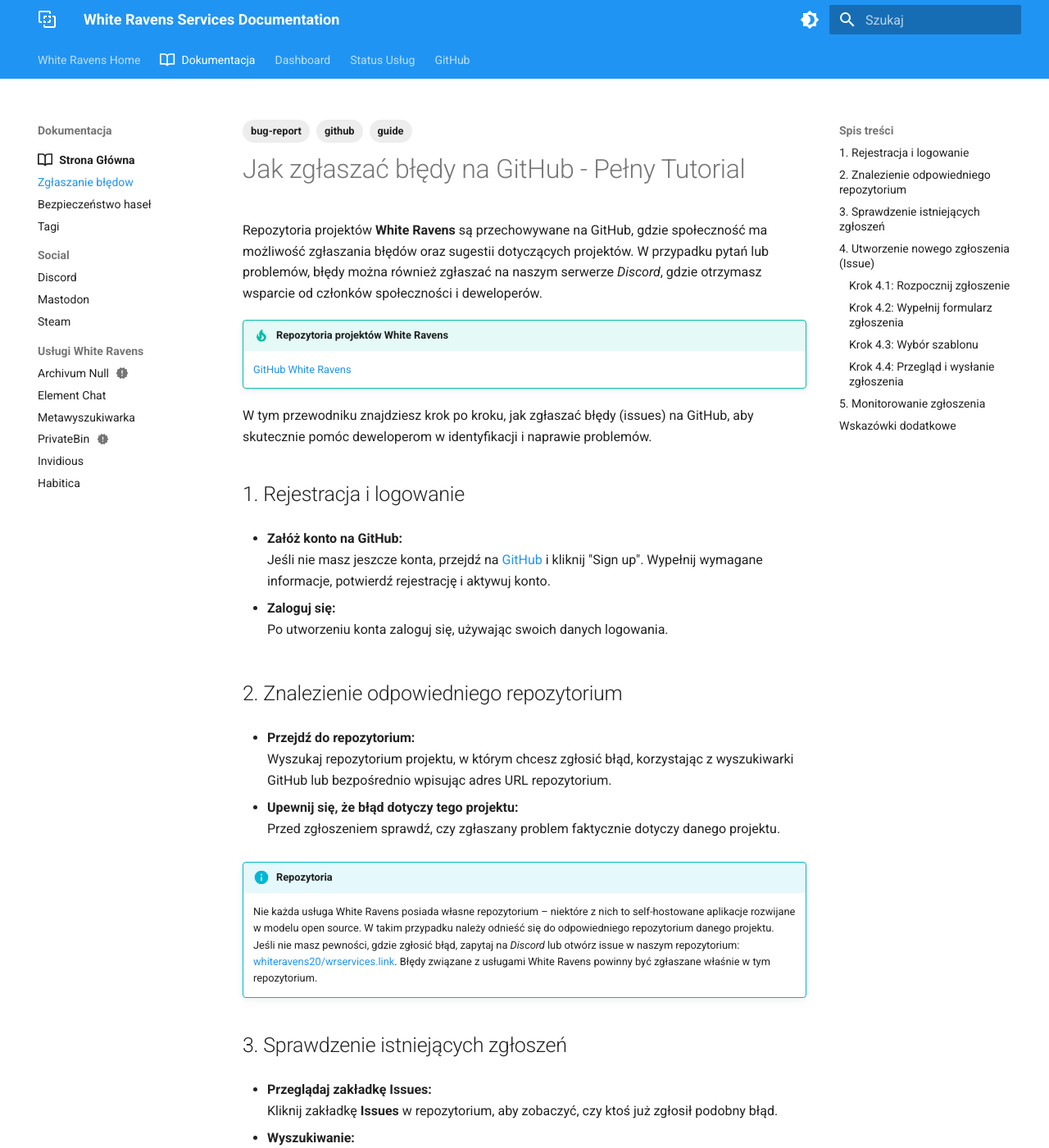
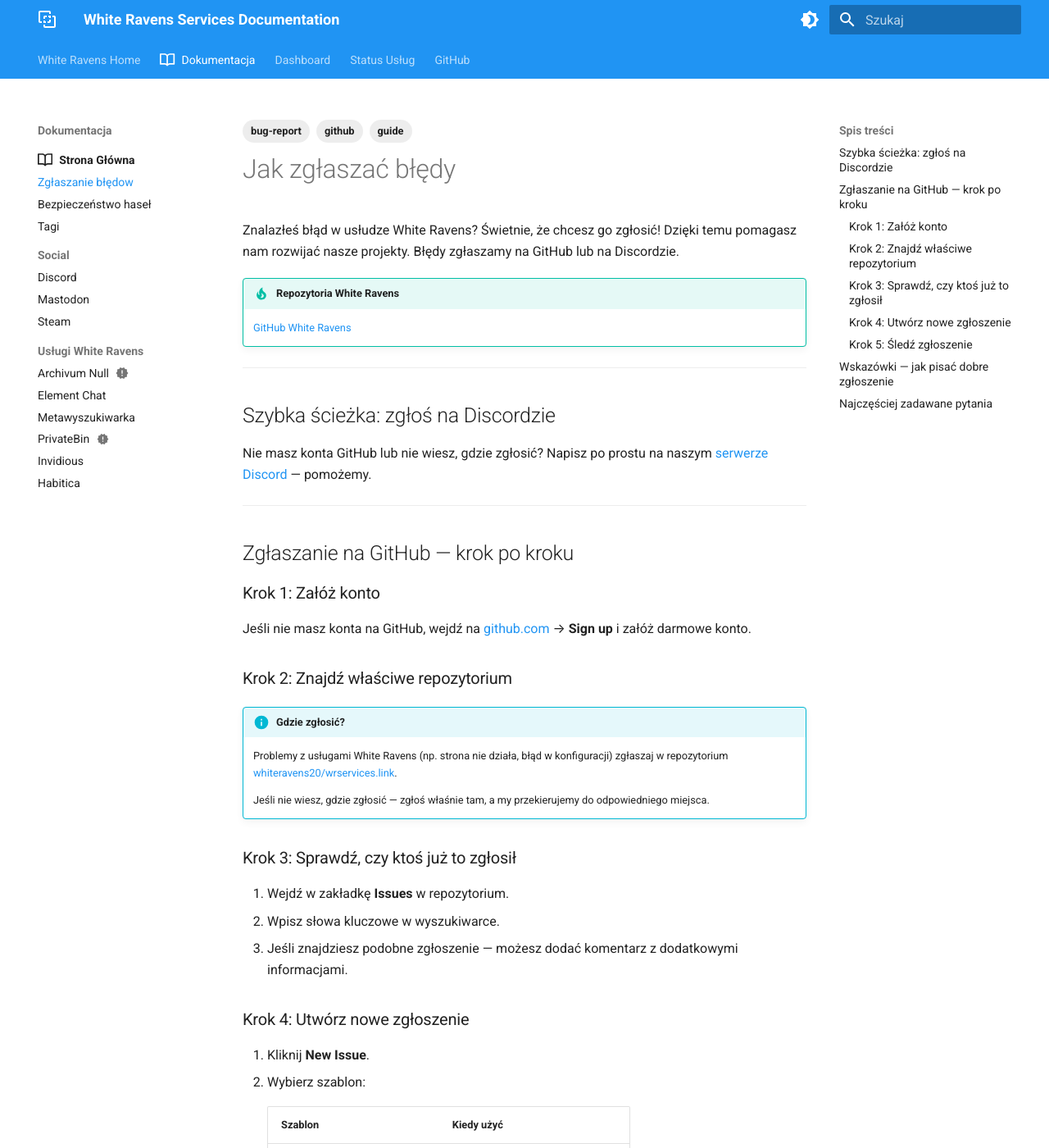
Before and after one commit to whiteravens20/wrservices.link, an MkDocs documentation site: the page built from docs/bugs.md, in a window 1280 px wide and 1400 px high. Shown: the whole window at 82% size. Built offline with MkDocs 1.6.1 and Material for MkDocs 9.7.7, drawn with Linux system fonts in a browser that asks for light colours; emoji names are drawn with the system emoji font; some of the changed text lies outside the part shown.

Commit message:
simplify bug reporting documentation

```diff
--- a/docs/bugs.md
+++ b/docs/bugs.md
@@ -5,100 +5,84 @@
   - guide
 ---
 
-# Jak zgłaszać błędy na GitHub - Pełny Tutorial
+# Jak zgłaszać błędy
 
-Repozytoria projektów **White Ravens** są przechowywane na GitHub, gdzie społeczność ma możliwość zgłaszania błędów oraz sugestii dotyczących projektów. W przypadku pytań lub problemów, błędy można również zgłaszać na naszym serwerze *Discord*, gdzie otrzymasz wsparcie od członków społeczności i deweloperów.
+Znalazłeś błąd w usłudze White Ravens? Świetnie, że chcesz go zgłosić! Dzięki temu pomagasz nam rozwijać nasze projekty. Błędy zgłaszamy na GitHub lub na Discordzie.
 
-!!! tip "Repozytoria projektów White Ravens"
+!!! tip "Repozytoria White Ravens"
     [GitHub White Ravens](https://github.com/orgs/whiteravens20/repositories)
-
-W tym przewodniku znajdziesz krok po kroku, jak zgłaszać błędy (issues) na GitHub, aby skutecznie pomóc deweloperom w identyfikacji i naprawie problemów.
-
-## 1. Rejestracja i logowanie
-
-- **Załóż konto na GitHub:**
-  Jeśli nie masz jeszcze konta, przejdź na [GitHub](https://github.com/) i kliknij "Sign up". Wypełnij wymagane informacje, potwierdź rejestrację i aktywuj konto.
-
-- **Zaloguj się:**
-  Po utworzeniu konta zaloguj się, używając swoich danych logowania.
-
-## 2. Znalezienie odpowiedniego repozytorium
-
-- **Przejdź do repozytorium:**
-  Wyszukaj repozytorium projektu, w którym chcesz zgłosić błąd, korzystając z wyszukiwarki GitHub lub bezpośrednio wpisując adres URL repozytorium.
-
-- **Upewnij się, że błąd dotyczy tego projektu:**
-  Przed zgłoszeniem sprawdź, czy zgłaszany problem faktycznie dotyczy danego projektu.
-
-!!! info "Repozytoria"
-    Nie każda usługa White Ravens posiada własne repozytorium – niektóre z nich to self-hostowane aplikacje rozwijane w modelu open source. W takim przypadku należy odnieść się do odpowiedniego repozytorium danego projektu. Jeśli nie masz pewności, gdzie zgłosić błąd, zapytaj na *Discord* lub otwórz issue w naszym repozytorium: [whiteravens20/wrservices.link](https://github.com/whiteravens20/wrservices.link). Błędy związane z usługami White Ravens powinny być zgłaszane właśnie w tym repozytorium.
-
-## 3. Sprawdzenie istniejących zgłoszeń
-
-- **Przeglądaj zakładkę Issues:**
-  Kliknij zakładkę **Issues** w repozytorium, aby zobaczyć, czy ktoś już zgłosił podobny błąd.
-
-- **Wyszukiwanie:**
-  Użyj wyszukiwarki w zakładce Issues, aby znaleźć podobne zgłoszenia. Jeśli zgłoszenie już istnieje, możesz dodać komentarz lub obserwować dyskusję.
-
-## 4. Utworzenie nowego zgłoszenia (Issue)
-
-!!! tip "Język na GitHub"
-    Preferowanym językiem zgłaszania błędów i komunikacji na GitHub jest język angielski, ze względu na globalną społeczność. Oczywiście, nie zabrania się używania innych języków.
-
-### Krok 4.1: Rozpocznij zgłoszenie
-
-- Kliknij przycisk ***New Issue***, który zazwyczaj znajduje się w górnej części zakładki Issues.
-
-### Krok 4.2: Wypełnij formularz zgłoszenia
-
-- **Tytuł zgłoszenia:**
-  Wprowadź krótki, ale precyzyjny tytuł opisujący problem (np. "Błąd przy zapisywaniu ustawień użytkownika").
-
-!!! success "Szablony"
-    Repozytorium [whiteravens20/wrservices.link](https://github.com/whiteravens20/wrservices.link) posiada szablony zgłaszania błędów i proponowania usprawnień. Gotowe szablony pomogą Ci w utworzeniu odpowiedniego zgłoszenia :rocket:
-
-### Krok 4.3: Wybór szablonu
-- **Zgłaszając błąd (*New issue*) wybierz jedną z dostępnych opcji:**
-    - ***Bug Report*** (zgłoś błąd).
-    - ***Documentation Issue*** (zgłoś błędy w dokumentacji lub zasugeruj zmiany).
-    - ***New Feature / Service Request*** (zaproponuj nowe opcje i usługi).
-
-    Możesz wybrać opcję ***Blank issue*** jeśli zgłoszenie nie pasuje do żadnego z szablonów.
-
-- **Wypełnij szablon:**
-  Opisz swój błąd zgodnie z wytycznymi szablonu.
-
-- ***Pozostałe opcje:***
-  Przed wybraniem szablonu możesz skorzystać z odnośników pomocniczych (*Discord, strona statusu, link do dokumentacji pomocy*).
-
-### Krok 4.4: Przegląd i wysłanie zgłoszenia
-
-- **Sprawdź zgłoszenie:**
-  Upewnij się, że wszystkie niezbędne informacje zostały podane.
-
-- **Wyślij zgłoszenie:**
-  Kliknij przycisk **Submit new issue**, aby opublikować zgłoszenie.
-
-## 5. Monitorowanie zgłoszenia
-
-- **Obserwowanie zgłoszenia:**
-  Po wysłaniu zgłoszenia możesz "obserwować" dany issue, aby otrzymywać powiadomienia o komentarzach i zmianach statusu.
-
-- **Odpowiadaj na pytania:**
-  Jeśli deweloperzy lub inni użytkownicy będą mieli pytania dotyczące zgłoszenia, odpowiadaj na nie, dostarczając dodatkowych informacji.
-
-## Wskazówki dodatkowe
-
-- **Precyzyjność:**
-  Im bardziej szczegółowy opis błędu, tym łatwiej deweloperom zrozumieć problem i wprowadzić poprawki.
-
-- **Uprzejmość:**
-  Pamiętaj, że zgłoszenie błędu to forma pomocy społeczności. Staraj się być rzeczowy i uprzejmy w swoich opisach.
-
-- **Aktualizacje:**
-  Jeśli w międzyczasie pojawią się nowe informacje lub uda Ci się odtworzyć problem w inny sposób, edytuj zgłoszenie lub dodaj komentarz, aby deweloperzy mieli aktualne dane.
 
 ---
 
-Postępując według powyższych kroków, skutecznie zgłosisz błąd na GitHub, co przyczyni się do szybszej identyfikacji i naprawy problemów w projekcie. Twoje zgłoszenia pomagają rozwijać oprogramowanie oraz budować silniejszą społeczność open source.
+## Szybka ścieżka: zgłoś na Discordzie
+
+Nie masz konta GitHub lub nie wiesz, gdzie zgłosić? Napisz po prostu na naszym [serwerze Discord](https://discord.gg/5JMk8Z4) — pomożemy.
+
+---
+
+## Zgłaszanie na GitHub — krok po kroku
+
+### Krok 1: Załóż konto
+
+Jeśli nie masz konta na GitHub, wejdź na [github.com](https://github.com/) → **Sign up** i załóż darmowe konto.
+
+### Krok 2: Znajdź właściwe repozytorium
+
+!!! info "Gdzie zgłosić?"
+    Problemy z usługami White Ravens (np. strona nie działa, błąd w konfiguracji) zgłaszaj w repozytorium [whiteravens20/wrservices.link](https://github.com/whiteravens20/wrservices.link).
+
+    Jeśli nie wiesz, gdzie zgłosić — zgłoś właśnie tam, a my przekierujemy do odpowiedniego miejsca.
+
+### Krok 3: Sprawdź, czy ktoś już to zgłosił
+
+1. Wejdź w zakładkę **Issues** w repozytorium.
+2. Wpisz słowa kluczowe w wyszukiwarce.
+3. Jeśli znajdziesz podobne zgłoszenie — możesz dodać komentarz z dodatkowymi informacjami.
+
+### Krok 4: Utwórz nowe zgłoszenie
+
+1. Kliknij **New Issue**.
+2. Wybierz szablon:
+
+    | Szablon | Kiedy użyć |
+    |---|---|
+    | **Bug Report** | Coś nie działa prawidłowo |
+    | **Documentation Issue** | Błąd w dokumentacji |
+    | **New Feature / Service Request** | Propozycja nowej funkcji lub usługi |
+    | **Blank issue** | Inne — nic z powyższych nie pasuje |
+
+3. Wypełnij formularz — opisz problem tak, jak go widzisz.
+4. Kliknij **Submit new issue**.
+
+!!! tip "Język"
+    Na GitHub preferujemy język angielski, ale nie jest to wymóg — możesz pisać po polsku.
+
+### Krok 5: Śledź zgłoszenie
+
+Po wysłaniu otrzymasz powiadomienia o komentarzach i zmianach statusu. Jeśli deweloperzy zadadzą pytania — odpowiedz, aby pomóc w rozwiązaniu problemu.
+
+---
+
+## Wskazówki — jak pisać dobre zgłoszenie
+
+- **Opisz, co się stało** — co robiłeś, co powinno się stać, a co stało się zamiast tego
+- **Dodaj zrzut ekranu** — obraz mówi więcej niż tysiąc słów
+- **Podaj przeglądarkę i system** — np. „Chrome na Windows 11" lub „Firefox na Androidzie"
+- **Bądź konkretny** — im więcej szczegółów, tym szybciej problem zostanie naprawiony
+
+---
+
+## Najczęściej zadawane pytania
+
+??? question "Czy muszę mieć konto GitHub?"
+    Nie koniecznie. Możesz też zgłosić problem na naszym Discord — ktoś z zespołu utworzy zgłoszenie za Ciebie.
+
+??? question "Nie wiem, w którym repozytorium zgłosić."
+    Zgłoś w [whiteravens20/wrservices.link](https://github.com/whiteravens20/wrservices.link) — przekierujemy do odpowiedniego miejsca.
+
+??? question "Czy mogę zaproponować nową funkcję?"
+    Tak! Wybierz szablon **New Feature / Service Request** przy tworzeniu nowego zgłoszenia.
+
+---
+
+Każde zgłoszenie pomaga nam rozwijać nasze usługi — dziękujemy za Twoją pomoc!
```
